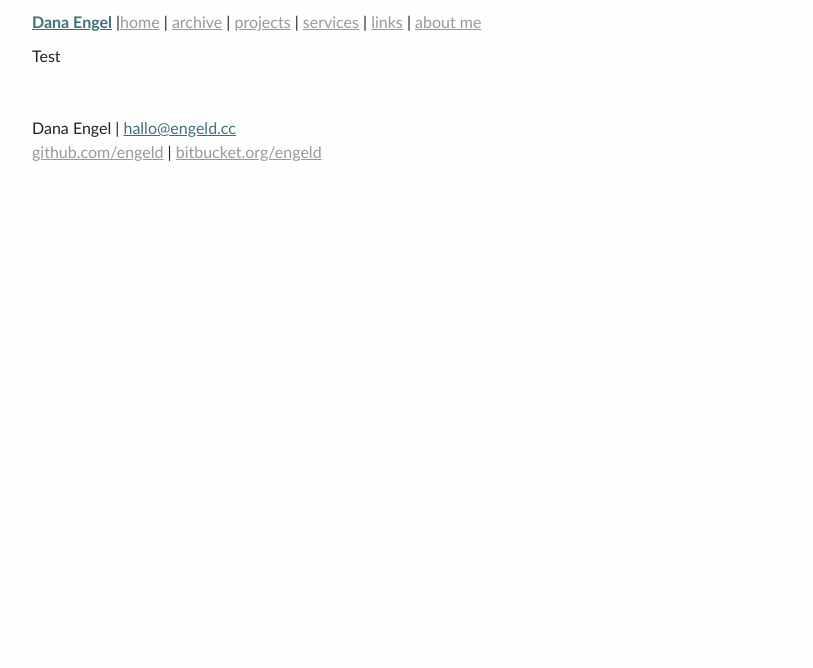
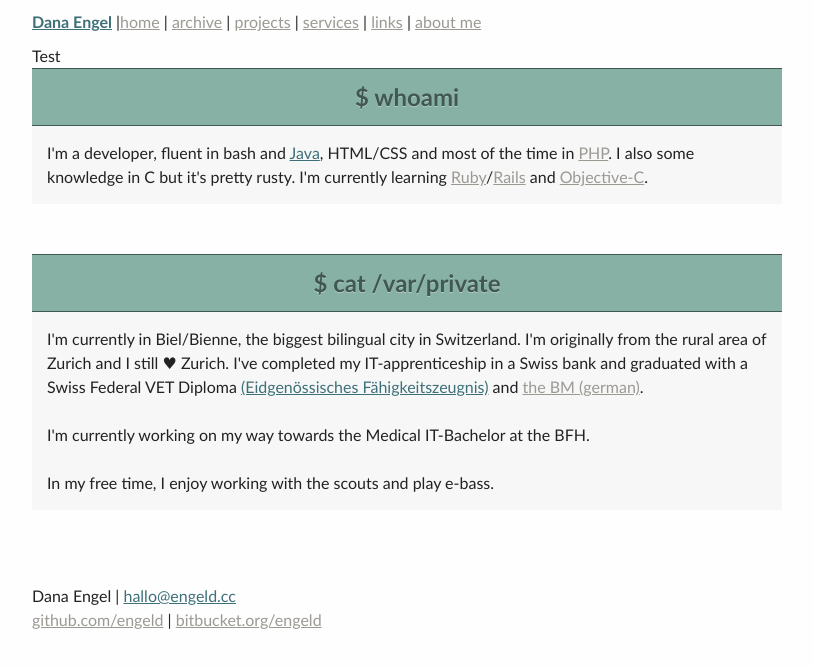
Before and after one commit to engeld/engeld.github.com, a Jekyll site: the page built from index.html, in a window 1280 px wide. Shown: the top 668 px of the page, without its empty margins (233-1046 px from the left). Built offline with Jekyll 4.4.1, drawn with Linux system fonts in a browser that asks for light colours.

Commit message:
fix heading styling

```diff
--- a/css/main.css
+++ b/css/main.css
@@ -12,6 +12,12 @@ body {background:#fefefe; color:#222; font:100%/1.5 Calibri,Verdana,Helvetica,sa
   margin-bottom:    10px;
 }
 
+/* Content */
+h2 {background-color:#88b1a6; border-bottom:1px solid #415752; border-top:1px solid #415752; color:#415752; font-size:150%; padding:10px 18px; text-align:center; text-shadow:0 1px 0  rgba(219,231,228,.5);}
+h2.title {background-color:#fefefe; border-bottom:1px solid #415752; border-top:1px solid #415752; color:#415752; font-size:150%; margin-bottom:20px; padding:10px 18px; text-align:center; text-shadow:0 1px 0  rgba(219,231,228,.5);}
+ul li ul {list-style:square; margin:20px 0; padding:0;}
+ul li ul li, ul li ol li {margin:0 0 0 18px; padding:0;}
+ul li ol {margin:20px 0; padding:0;}
 
 /* Articles */
 ul {list-style:none; margin:0 0 50px 0; padding:0;}
@@ -45,14 +51,6 @@ blockquote {font-style:italic; background-color:#dbe7e4; margin:20px 10px; paddi
 blockquote ul {margin:0;}
 blockquote ul li {background:transparent; margin:0; padding:0;}
 img {border:0;}
-h2 {font-size:300%; text-align:center;}
-h2 a:link, h2 a:visited {color:#415752; text-decoration:none;}
-h2 a:hover, h2 a:active, h2 a:focus {color:#27484e;}
-h3 {background-color:#88b1a6; border-bottom:1px solid #415752; border-top:1px solid #415752; color:#415752; font-size:150%; padding:10px 18px; text-align:center; text-shadow:0 1px 0  rgba(219,231,228,.5);}
-h3.title {background-color:#fefefe; border-bottom:1px solid #415752; border-top:1px solid #415752; color:#415752; font-size:150%; margin-bottom:20px; padding:10px 18px; text-align:center; text-shadow:0 1px 0  rgba(219,231,228,.5);}
-ul li ul {list-style:square; margin:20px 0; padding:0;}
-ul li ul li, ul li ol li {margin:0 0 0 18px; padding:0;}
-ul li ol {margin:20px 0; padding:0;}
 pre, tt {background-color:#fefefe; border:1px solid #9b9992; font:100% Consolas,"Lucida Console","Andale Mono",Courier,monospace; margin:20px 10px; padding:5px;}
 
 blockquote::selection { background:#fefefe; color:#000; }
--- a/index.html
+++ b/index.html
@@ -4,14 +4,17 @@ title: engeld's Blog
 ---
   Test
   <div id="home">
-    <br />
-    <!--
-    <ul class="posts">
-      {% for post in site.posts %}
-        <h3>{{ post.date | date: "%d.%m.%Y" }}</h3>
-        <a href="{{ post.url }}"><h3 class="title">{{ post.title }}</h3></a>
-        <li>{{ post.content }}</li>
-      {% endfor %}
+    <h2>$ whoami</h3>
+    <ul>
+      <li>I'm a developer, fluent in bash and <a href="https://en.wikipedia.org/wiki/Java_%28programming_language%29">Java</a>, HTML/CSS and most of the time in <a href="https://en.wikipedia.org/wiki/PHP">PHP</a>. I also some knowledge in C but it's pretty rusty. I'm currently learning <a href="https://en.wikipedia.org/wiki/Ruby_%28programming_language%29">Ruby</a>/<a href="https://en.wikipedia.org/wiki/Ruby_on_Rails">Rails</a> and <a href="https://en.wikipedia.org/wiki/Objective-C">Objective-C</a>.</li>
     </ul>
-    -->
+
+    <h2>$ cat /var/private</h3>
+    <ul>
+      <li>I'm currently in Biel/Bienne, the biggest bilingual city in Switzerland. I'm originally from the rural area of Zurich and I still ♥ Zurich. I've completed my IT-apprenticeship in a Swiss bank and graduated with a Swiss Federal VET Diploma <a href="https://de.wikipedia.org/wiki/Eidgen%C3%B6ssisches_F%C3%A4higkeitszeugnis">(Eidgenössisches Fähigkeitszeugnis)</a> and <a href="https://de.wikipedia.org/wiki/Berufsmaturit%C3%A4t">the BM (german)</a>.<br /><br/>
+
+      I'm currently working on my way towards the Medical IT-Bachelor at the BFH.<br /><br />
+      In my free time, I enjoy working with the scouts and play e-bass.
+      </li>
+    </ul>
   </div>
```
